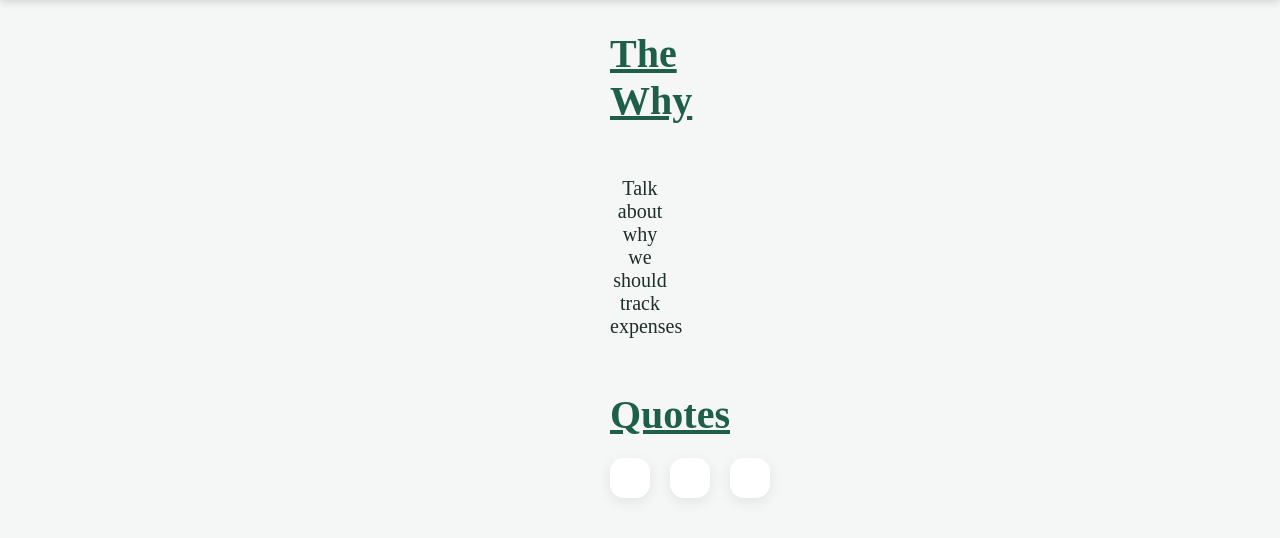
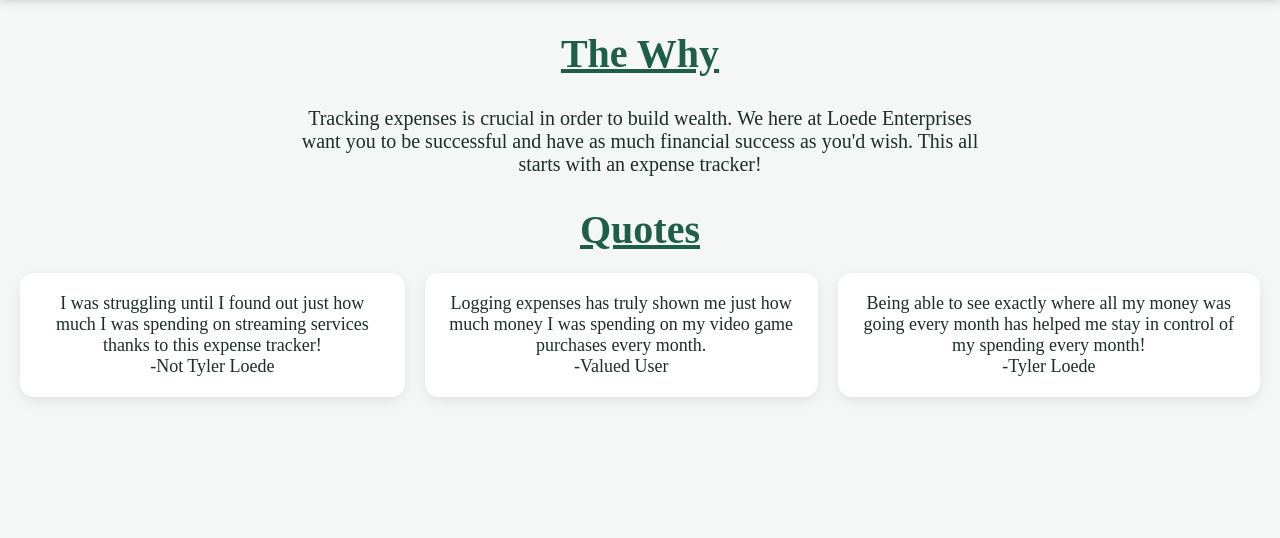
Before and after one commit to loedetyler/LoedeBudget, a Django app: page / in a window 1280 px wide. Shown: the part 69-607 px from the top of the page. Run offline with Django 4.2, Linux system fonts and the light colour scheme.

Commit message:
Finishing up, just need to connect DB

```diff
--- a/loedebudget/loedebudget/settings.py
+++ b/loedebudget/loedebudget/settings.py
@@ -24,9 +24,9 @@
 SECRET_KEY = 'django-insecure-a4zse!m17u$+@(x-rs_hp=d=%jv2&(z4@7pasypdq4xo+ij!vd'
 
 # SECURITY WARNING: don't run with debug turned on in production!
-DEBUG = True
+DEBUG = False
 
-ALLOWED_HOSTS = []
+ALLOWED_HOSTS = ['*']
 
 
 # Application definition
--- a/loedebudget/static/css/style.css
+++ b/loedebudget/static/css/style.css
@@ -25,7 +25,8 @@
     color: #f5fdf9;
     font-size: 22px;
     line-height: 1;
-    position: relative;
+    position: sticky;
+    top: 0;
     box-shadow: 0 2px 8px rgba(0,0,0,.15); /*helped by chatGPT */
 }
 
@@ -53,7 +54,6 @@
 /* Main Content */
 main {
     font-size: 20px;
-    max-width: 100px;
     margin: 0 auto;
     padding: 30px 20px;
 }
--- a/loedebudget/templates/about.html
+++ b/loedebudget/templates/about.html
@@ -11,6 +11,8 @@
 {% endblock %}
 
 {% block content %}
-    <p>Users will be able to edit and delete their passwords without requesting help from an admin.</p>
-    <p>Rest assured, though your passwords are shown to you in plaintext, they are securely stored in our database.</p>
+    <p>We will be adding a total bar at the bottom to keep a running total of the amount spent per month.</p>
+    <p>We will be adding the functionality to include income to track that as well so it isn't all just expenses.</p>
+    <p>We want to eventaully turn this into a fully fledged budgeting software where you can split how much you want   to be able to spend into different categories and check your running total on each.</p>
+</div>
 {% endblock %}
--- a/loedebudget/templates/home.html
+++ b/loedebudget/templates/home.html
@@ -11,19 +11,23 @@
 {% endblock %}
 {% block content %}
     <h3>The Why</h3>
-    <p id="why"></br>Talk about why we should track expenses</br></br>
+    <p id="why">Tracking expenses is crucial in order to build wealth. We here at Loede Enterprises want you to be successful and have as much financial success as you'd wish. This all starts with an expense tracker!
     </p>
     <h3>Quotes</h3>
     <div class="quotes">
 
         <div class="quote">
-
+            I was struggling until I found out just how much I was spending on streaming services thanks to this expense tracker!<br>
+            -Not Tyler Loede
         </div>
         <div class="quote">
-
+            Logging expenses has truly shown me just how much money I was spending on my video game purchases every month.<br>
+            -Valued User
         </div>
         <div class="quote">
-
+            Being able to see exactly where all my money was going every month has helped me stay in control of my spending every month!<br>
+            -Tyler Loede
+        </div>
     </div>
 
 {% endblock %}
```
Also changed, not shown: loedebudget/db.sqlite3.
